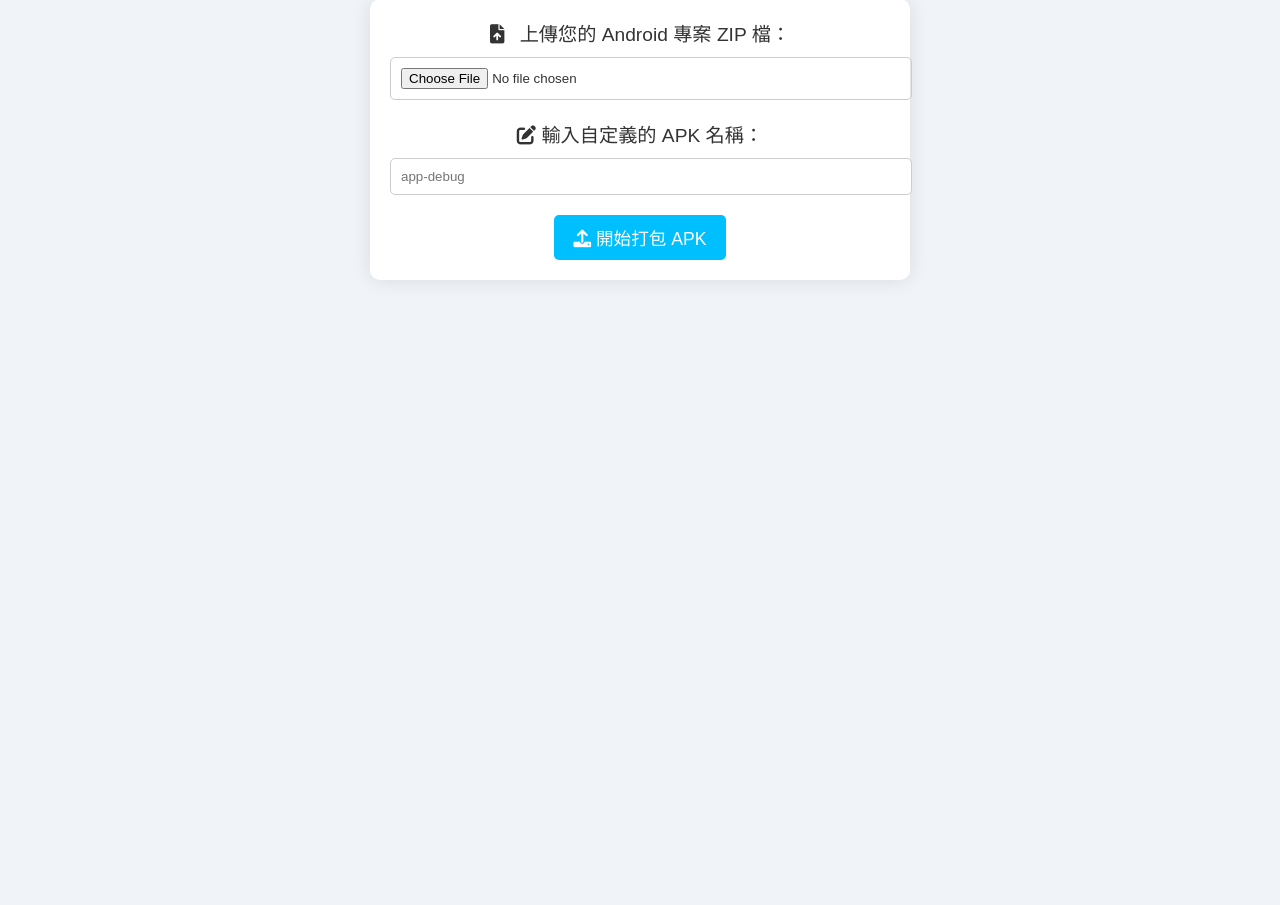
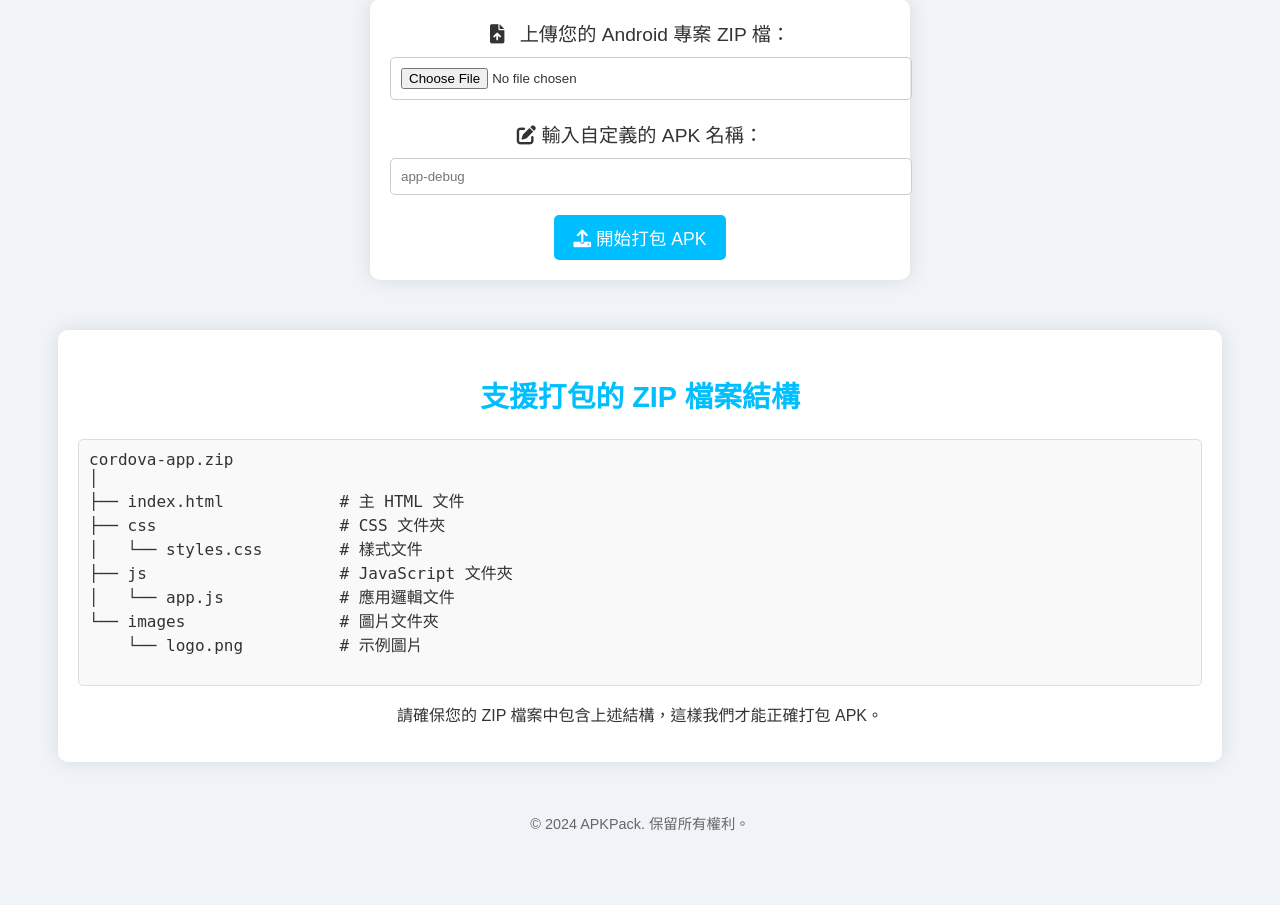
Before and after one commit to oinktech/APKPack, a Flask app: page / in a window 1280 px wide. Shown: the part 164-1069 px from the top of the page. Before the commit the page ends 444 px from the top, so only its background shows below. Run offline with Flask 2, Linux system fonts and the light colour scheme; parts of the project's set-up code (start-up, migrations or seed data) failed here and were passed over.

Commit message:
Update index.html

```diff
--- a/templates/index.html
+++ b/templates/index.html
@@ -26,6 +26,7 @@
             box-shadow: 0 0 20px rgba(0, 0, 0, 0.1);
             max-width: 500px;
             width: 100%;
+            margin-bottom: 30px;
         }
         label {
             font-size: 1.2rem;
@@ -84,6 +85,31 @@
             background-color: #00bfff;
             transition: width 0.4s ease;
         }
+        .file-structure {
+            background-color: #fff;
+            border-radius: 10px;
+            padding: 20px;
+            margin-top: 20px;
+            box-shadow: 0 0 20px rgba(0, 0, 0, 0.1);
+        }
+        .file-structure h2 {
+            color: #00bfff;
+            font-size: 1.8rem;
+        }
+        pre {
+            background-color: #f9f9f9;
+            border: 1px solid #ddd;
+            padding: 10px;
+            border-radius: 5px;
+            text-align: left;
+            font-size: 1rem;
+            overflow-x: auto;
+        }
+        footer {
+            margin-top: 50px;
+            font-size: 0.9rem;
+            color: #666;
+        }
     </style>
 </head>
 <body>
@@ -103,6 +129,26 @@
     </div>
 
     <div id="status"></div>
+
+    <div class="file-structure">
+        <h2>支援打包的 ZIP 檔案結構</h2>
+        <pre>
+cordova-app.zip
+│
+├── index.html            # 主 HTML 文件
+├── css                   # CSS 文件夾
+│   └── styles.css        # 樣式文件
+├── js                    # JavaScript 文件夾
+│   └── app.js            # 應用邏輯文件
+└── images                # 圖片文件夾
+    └── logo.png          # 示例圖片
+        </pre>
+        <p>請確保您的 ZIP 檔案中包含上述結構，這樣我們才能正確打包 APK。</p>
+    </div>
+
+    <footer>
+        <p>© 2024 APKPack. 保留所有權利。</p>
+    </footer>
 
     <script>
         const form = document.getElementById('uploadForm');
```
